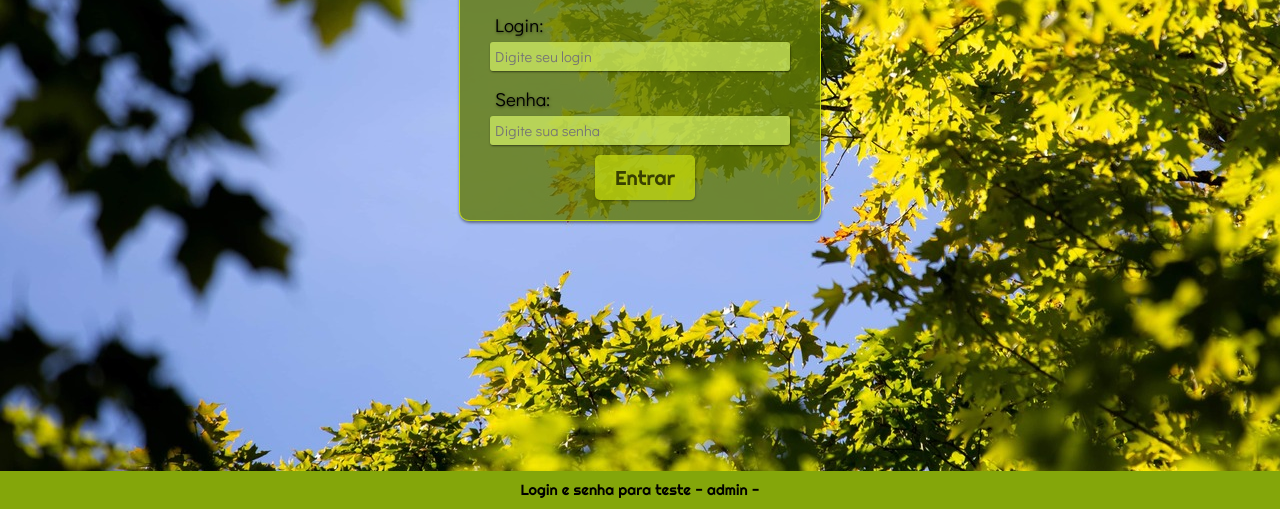
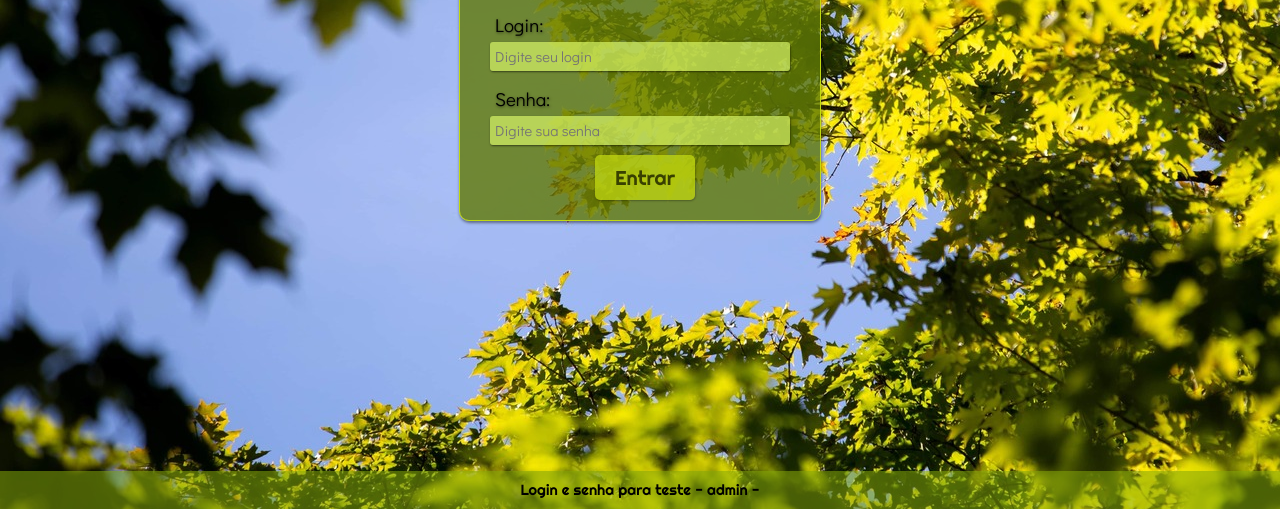
Before and after one commit to LeandroBhering/Login-Leaf, a plain HTML site: page login/index.html in a window 1280 px wide. Shown: the part 341-850 px from the top of the page. Drawn offline with Linux system fonts and the light colour scheme; a web font is replaced by a local one.

Commit message:
Update style.css

```diff
--- a/login/style.css
+++ b/login/style.css
@@ -86,7 +86,7 @@ p {
 footer {
 
     padding: 10px;
-    background-color: #84A60A;
+    background-color: #84a60a8c;
     text-align: center;
     font: normal 11pt var(--font4);
 }
```
